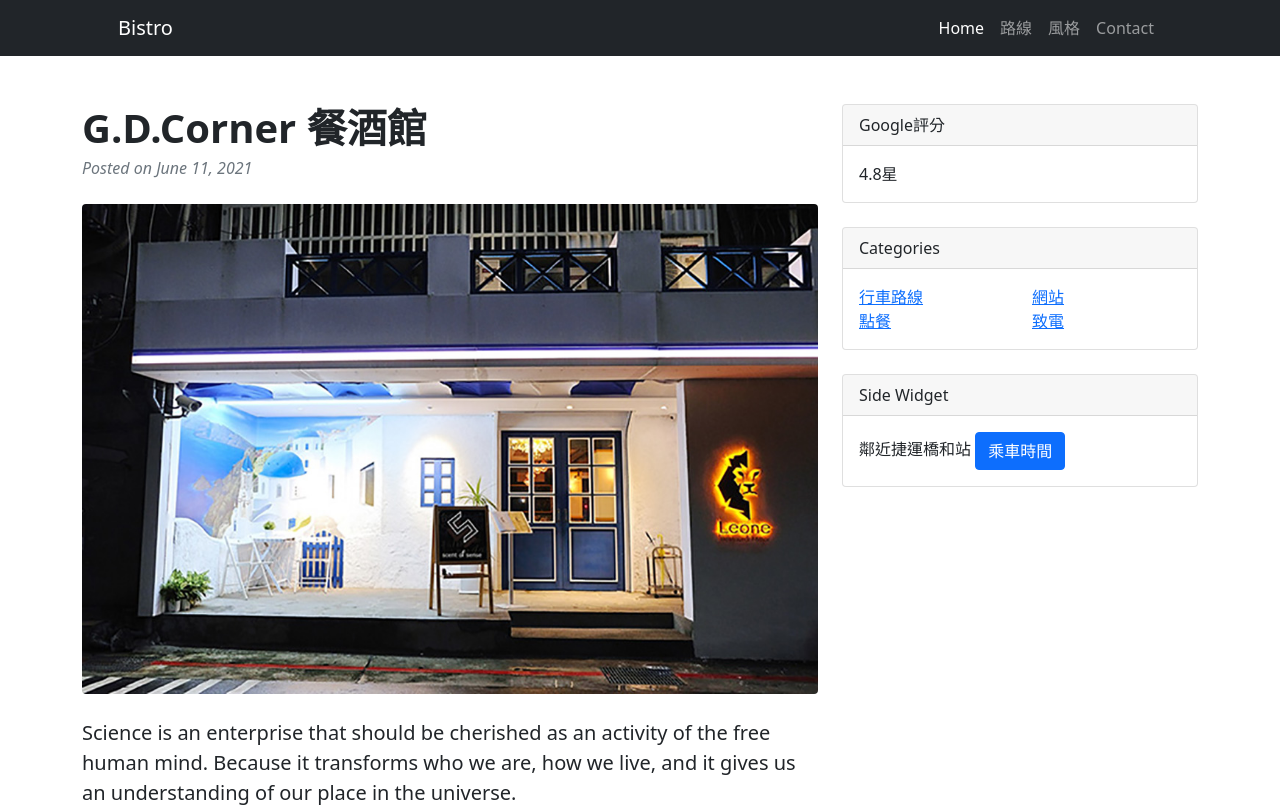
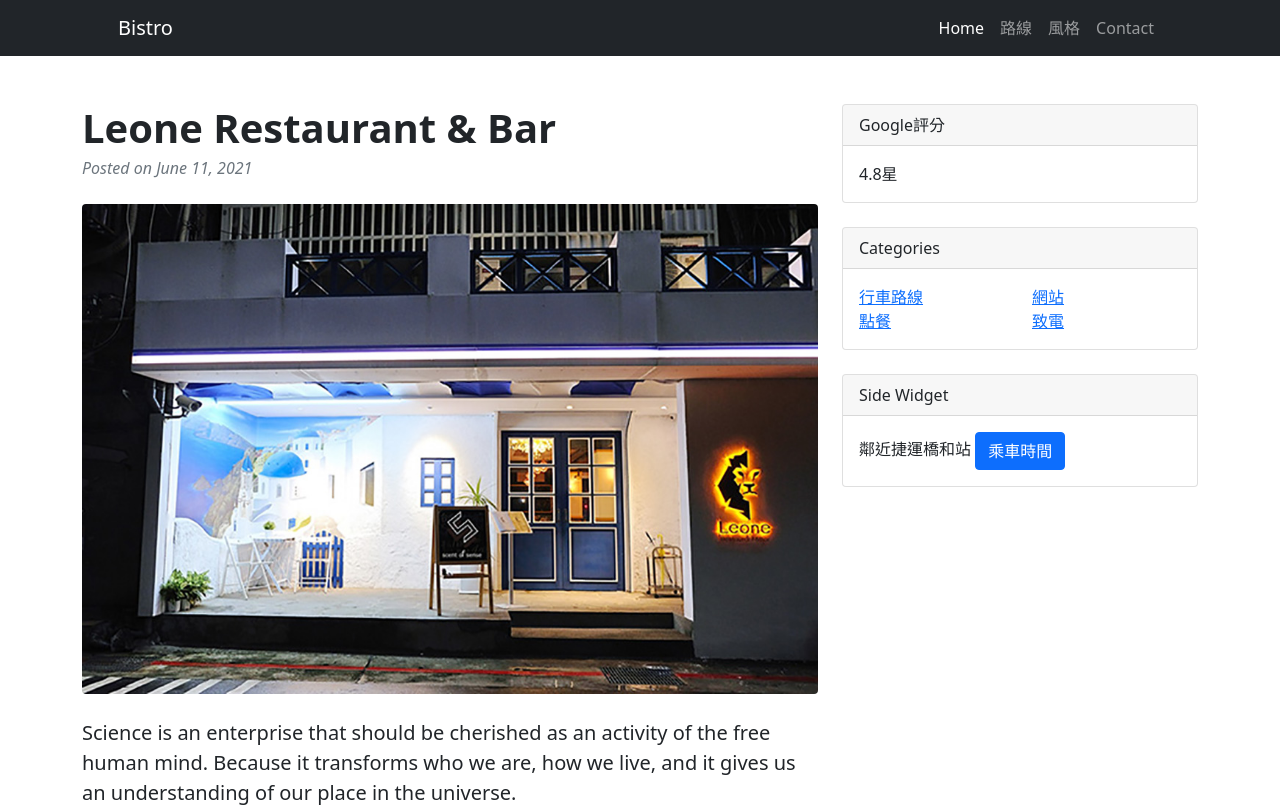
Before and after one commit to freedom3725/B-4, a plain HTML site: page index.html in a window 1280 px wide. Shown: the top 811 px of the page. Drawn offline with nearby package versions, Linux system fonts and the light colour scheme.

Commit message:
Update index.html

```diff
--- a/index.html
+++ b/index.html
@@ -36,7 +36,7 @@
                         <!-- Post header-->
                         <header class="mb-4">
                             <!-- Post title-->
-                            <h1 class="fw-bolder mb-1">G.D.Corner 餐酒館</h1>
+                            <h1 class="fw-bolder mb-1">Leone Restaurant & Bar</h1>
                             <!-- Post meta content-->
                             <div class="text-muted fst-italic mb-2">Posted on June 11, 2021</div>
                             <!-- Post categories-->
```
